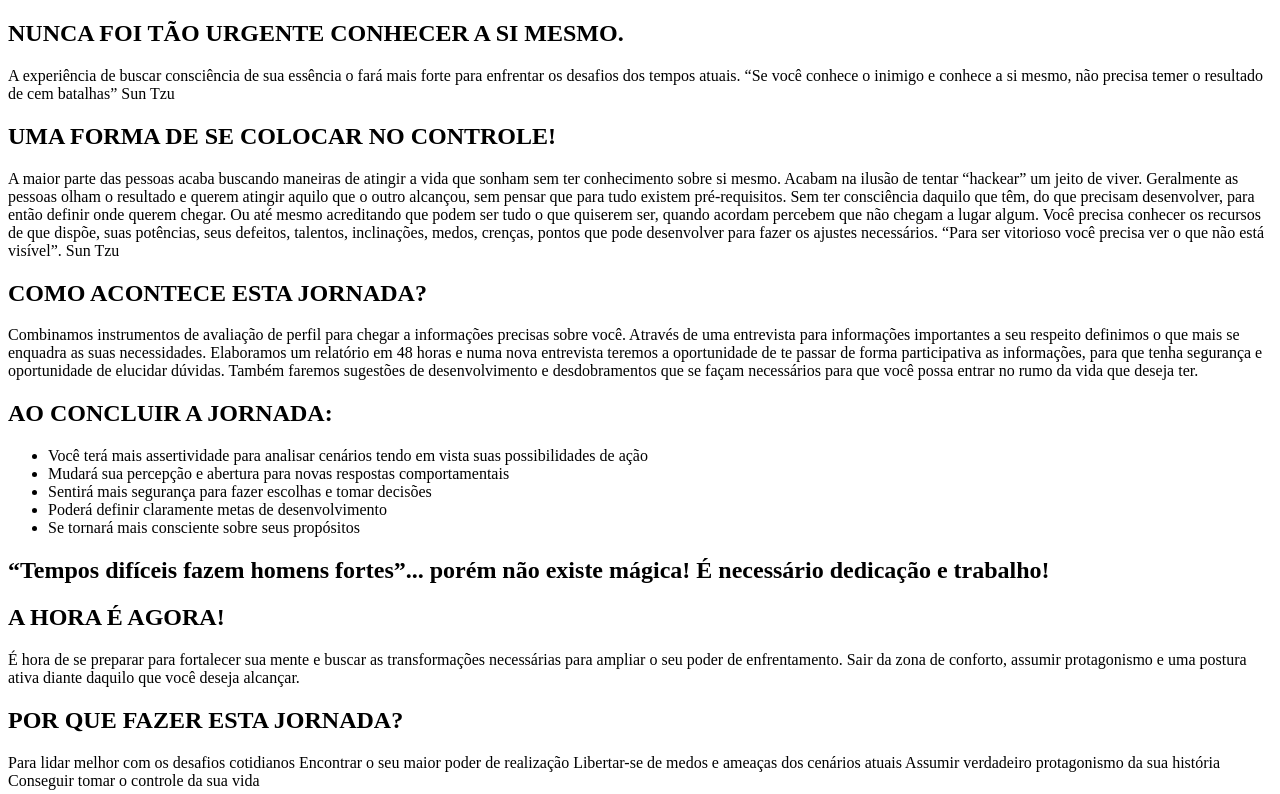
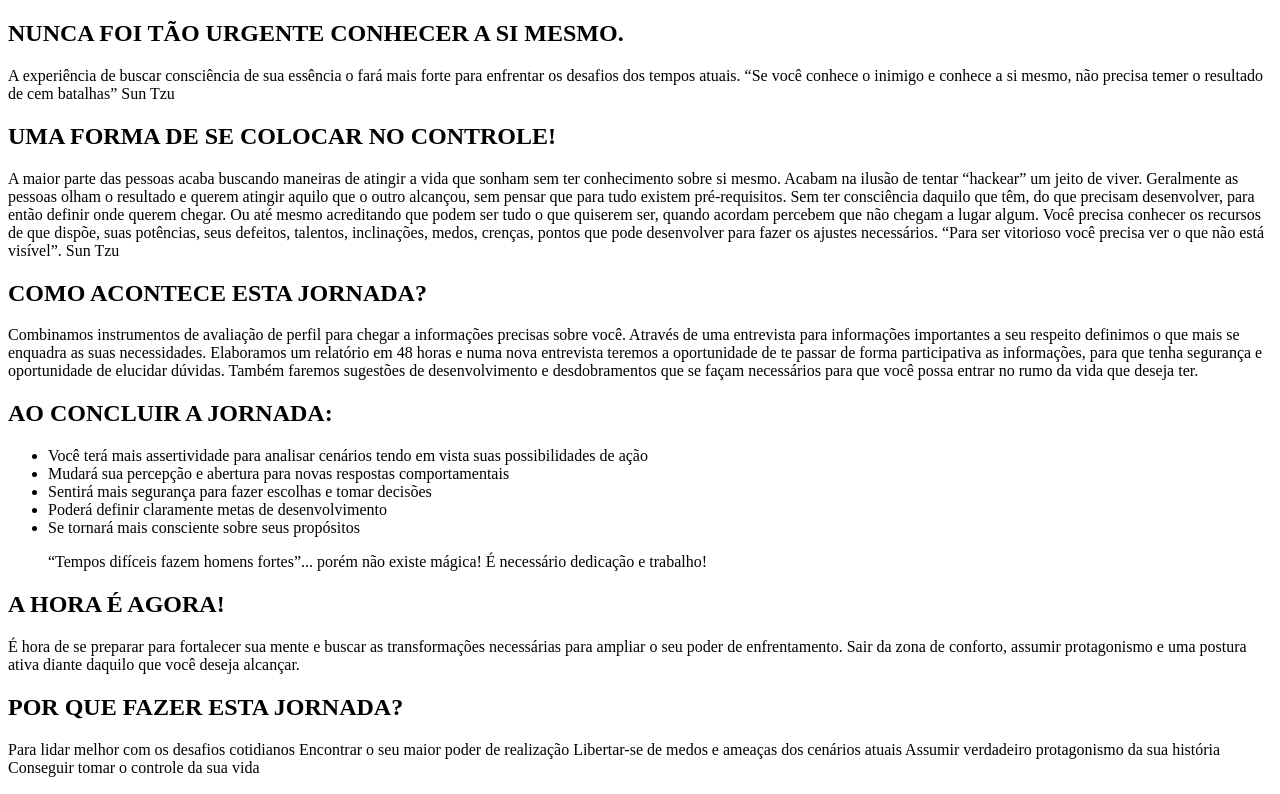
Before and after one commit to growsmartmartech/egotrip, a plain HTML site: page index.html in a window 1280 px wide. Shown: the top 794 px of the page. Drawn offline with Linux system fonts and the light colour scheme.

Commit message:
Update index.html

```diff
--- a/index.html
+++ b/index.html
@@ -42,9 +42,9 @@
       <li>Se tornará mais consciente sobre seus propósitos</li>
     </ul>
 
-       <h2> “Tempos difíceis fazem homens fortes”... porém não existe mágica!
-        É necessário dedicação e trabalho!
-        </2>
+       <blockquote> <p>“Tempos difíceis fazem homens fortes”... porém não existe mágica!
+         É necessário dedicação e trabalho! </p>
+       </blockquote>
     </section>
     <section>
       <h1>A HORA É AGORA!
```
